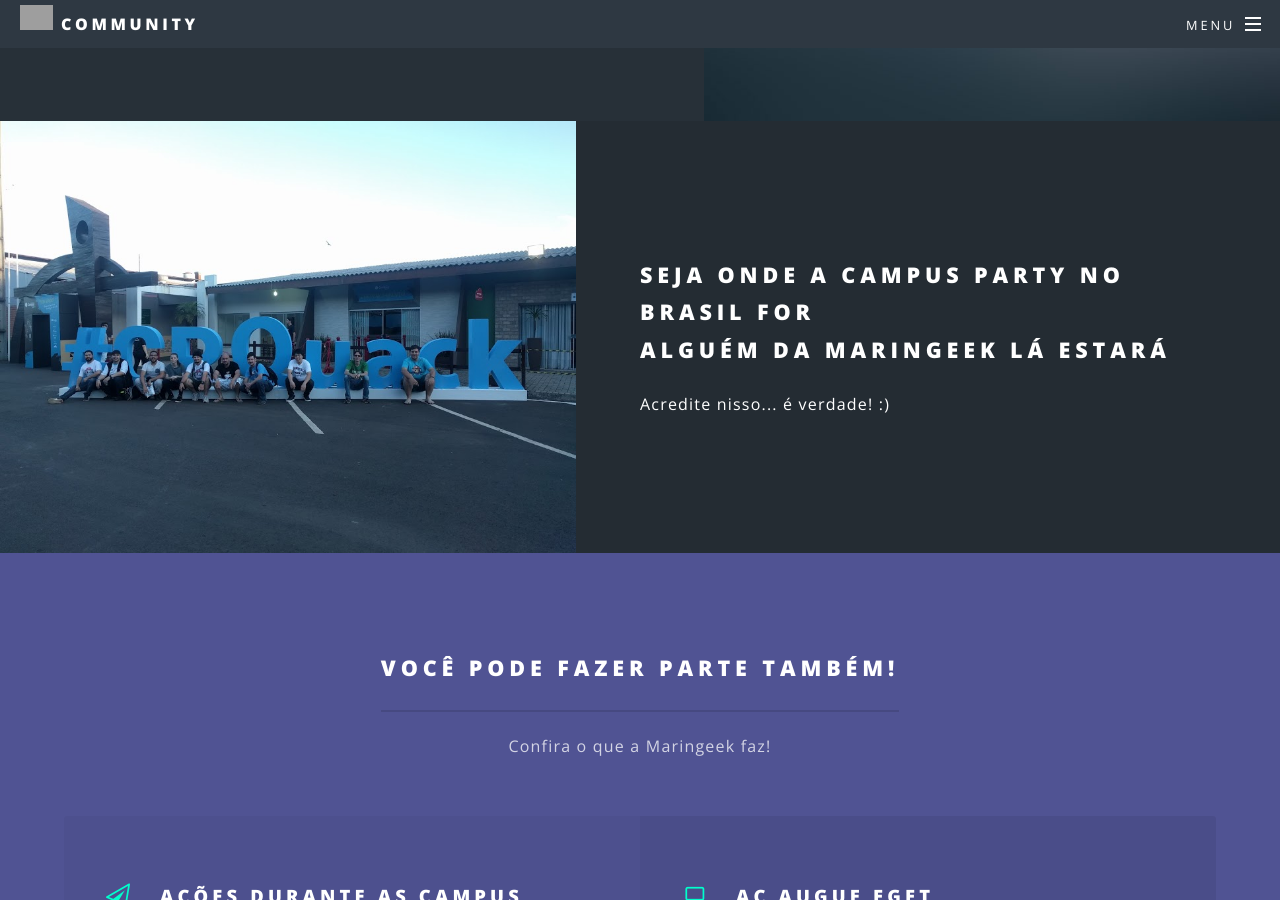
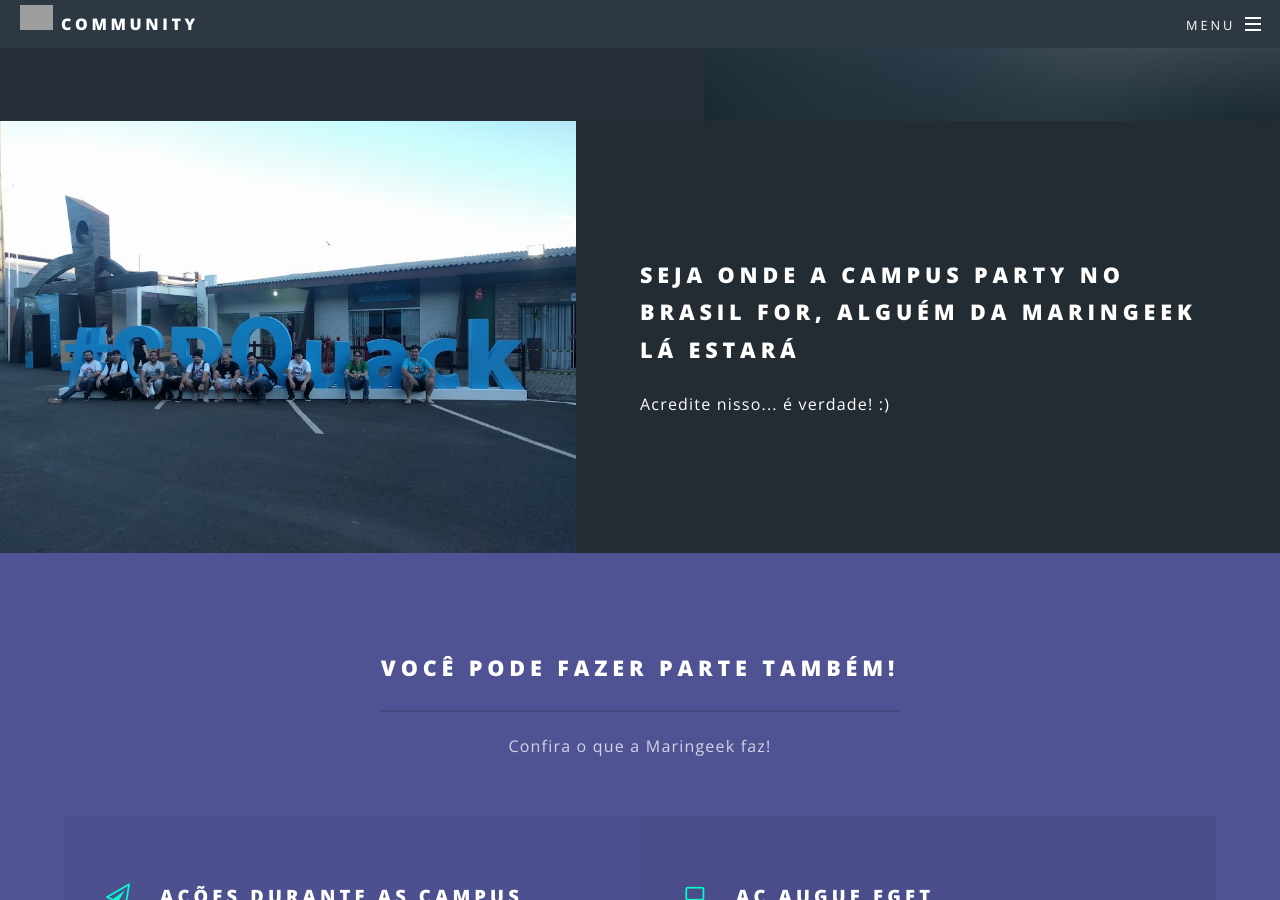
Before and after one commit to maringeek/maringeek.github.io, a Jekyll site: the page built from index.html, in a window 1280 px wide and 900 px high, scrolled down 2198 px. Built offline with Jekyll 4.4.1, drawn with Linux system fonts in a browser that asks for light colours; grey boxes are pictures that could not be loaded.

```diff
--- a/index.html
+++ b/index.html
@@ -49,8 +49,7 @@ layout: landing
 						</section>
 						<section class="spotlight">
 							<div class="image"><img src="images/pic03.jpg" alt="" /></div><div class="content">
-								<h2>Seja onde a Campus Party no Brasil for<br />
-								Alguém da Maringeek lá estará</h2>
+								<h2>Seja onde a Campus Party no Brasil for, alguém da Maringeek lá estará</h2>
 								<p>Acredite nisso... é verdade! :)</p>
 							</div>
 						</section>
```
